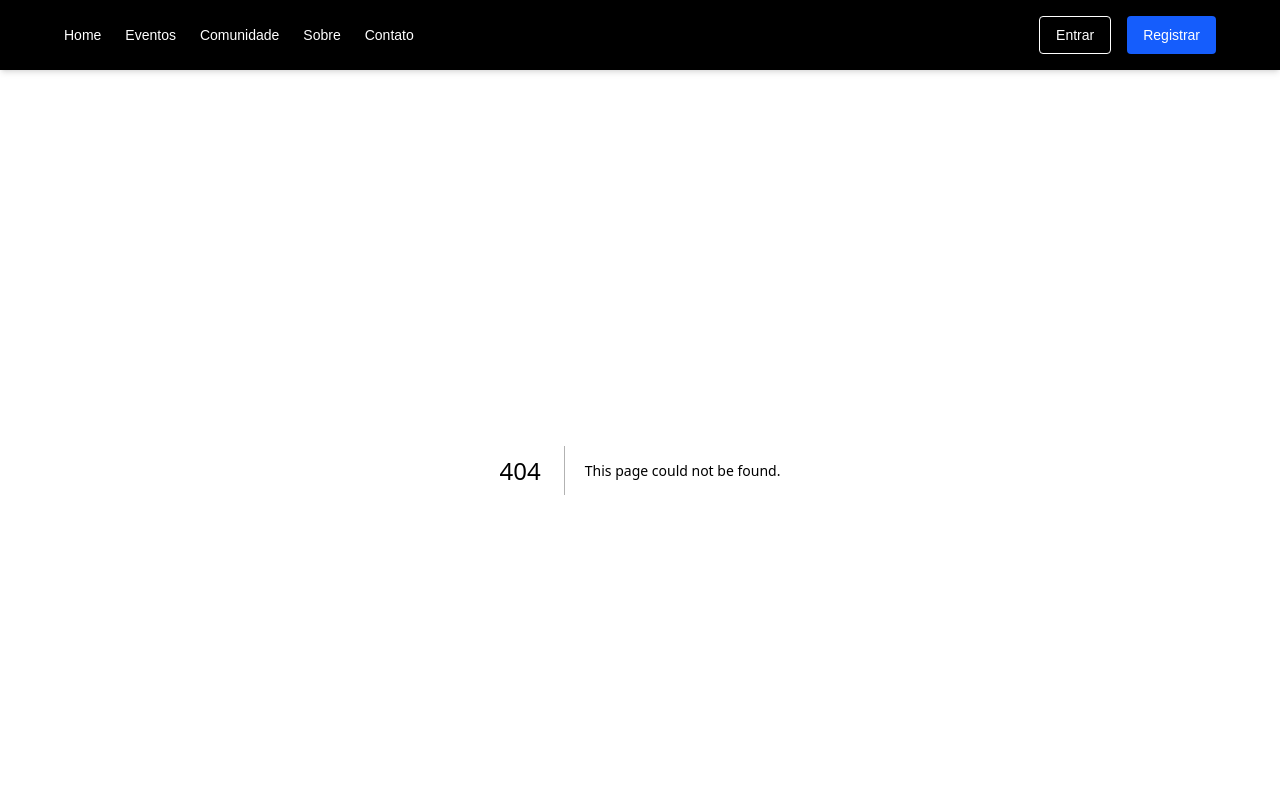
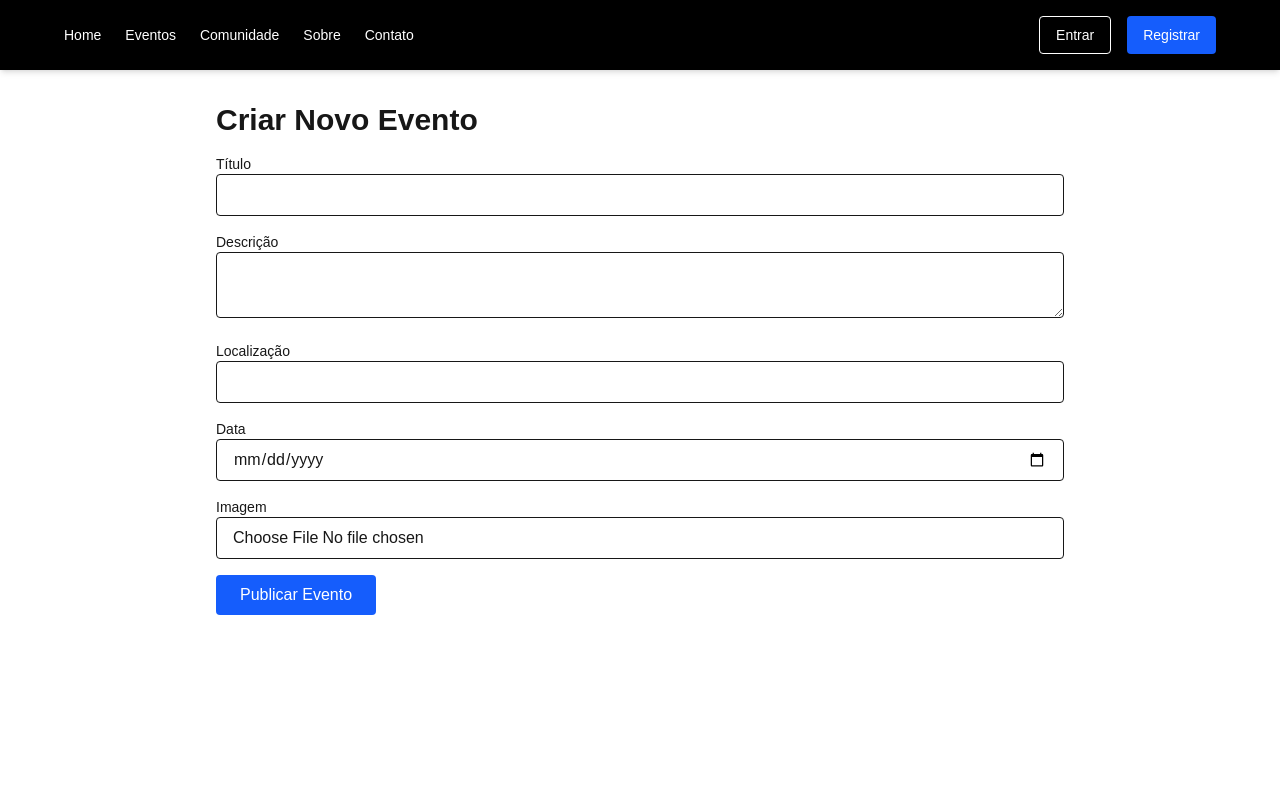
Before and after one commit to Philsycho/cms-calendario-eventos, a Next.js app in the folder cms-eventos-site/: page /postar in a window 1280 px wide. Before the commit this address had no page. Shown: the top 800 px of the page. Built offline with nearby package versions, Linux system fonts and the light colour scheme.

Commit message:
UPDATE - Postagem

```diff
--- /dev/null
+++ b/cms-eventos-site/src/app/api/eventos/route copy.ts
@@ -0,0 +1,42 @@
+import fs from 'fs';
+import path from 'path';
+import { NextResponse } from 'next/server';
+
+export async function POST(req: Request) {
+  try {
+    const formData = await req.formData();
+    const evento = JSON.parse(formData.get('evento') as string);
+    const imagem = formData.get('imagem') as File;
+
+    // Caminho correto para o arquivo de eventos
+    const eventosFilePath = path.join(process.cwd(), 'src/data/eventos.ts');
+
+    // Salvar a imagem na pasta public/img
+    const imagemPath = path.join(process.cwd(), 'public/img', imagem.name);
+    const buffer = Buffer.from(await imagem.arrayBuffer());
+    fs.writeFileSync(imagemPath, buffer);
+
+    // Ler o arquivo eventos.ts e adicionar o novo evento
+    let eventos = [];
+    try {
+      const eventosFile = fs.readFileSync(eventosFilePath, 'utf-8');
+      eventos = eval(eventosFile.replace('export const eventos = ', ''));
+    } catch (error) {
+      console.error('Erro ao ler o arquivo eventos.ts', error);
+      return NextResponse.json({ error: 'Erro ao ler o arquivo de eventos.' }, { status: 500 });
+    }
+
+    // Adiciona o novo evento
+    eventos.push(evento);
+
+    // Escrever os novos dados de volta no arquivo
+    const eventosData = `export const eventos = ${JSON.stringify(eventos, null, 2)};`;
+    fs.writeFileSync(eventosFilePath, eventosData);
+
+    return NextResponse.json({ message: 'Evento criado com sucesso!' }, { status: 200 });
+
+  } catch (error) {
+    console.error('Erro ao processar o evento:', error);
+    return NextResponse.json({ error: 'Erro ao criar o evento.' }, { status: 500 });
+  }
+}
--- /dev/null
+++ b/cms-eventos-site/src/app/api/eventos/route.ts
@@ -0,0 +1,40 @@
+import fs from 'fs';
+import path from 'path';
+import { NextResponse } from 'next/server';
+
+export async function POST(req: Request) {
+
+    const formData = await req.formData();
+    const evento = JSON.parse(formData.get('evento') as string);
+    //const imagem = formData.get('imagem') as File;
+
+    // Caminho correto para o arquivo de eventos
+    const eventosFilePath = path.join(process.cwd(), 'src/app/data/eventos.ts');
+
+    // Salvar a imagem na pasta public/img
+
+    //const imagemPath = path.join(process.cwd(), 'public/img', imagem.name);
+    //const buffer = Buffer.from(await imagem.arrayBuffer());
+    //fs.writeFileSync(imagemPath, buffer);
+
+    // Ler o arquivo eventos.ts e adicionar o novo evento
+    let eventos = [];
+      const eventosFile = fs.readFileSync(eventosFilePath, 'utf-8');
+      eventos = eval(eventosFile.replace('export const eventos = ', ''));
+
+      console.error('Erro ao ler o arquivo eventos.ts');
+      return NextResponse.json({ error: 'Erro ao ler o arquivo de eventos.' }, { status: 500 });
+
+
+    // Adiciona o novo evento
+    eventos.push(evento);
+
+    // Escrever os novos dados de volta no arquivo
+    const eventosData = `export const eventos = ${JSON.stringify(eventos, null, 2)};`;
+    fs.writeFileSync(eventosFilePath, eventosData);
+
+    //return NextResponse.json({ message: 'Evento criado com sucesso!' }, { status: 200 });
+
+    console.error('Erro ao processar o evento:');
+    return NextResponse.json({ error: 'Erro ao criar o evento.' }, { status: 500 });
+}
--- /dev/null
+++ b/cms-eventos-site/src/app/postar/page.tsx
@@ -0,0 +1,114 @@
+// src/app/postar/page.tsx
+'use client';
+import { useState } from 'react';
+
+export default function Postar() {
+  const [titulo, setTitulo] = useState('');
+  const [descricao, setDescricao] = useState('');
+  const [localizacao, setLocalizacao] = useState('');
+  const [data, setData] = useState('');
+  const [imagem, setImagem] = useState<File | null>(null);
+
+  const handleImageChange = (e: React.ChangeEvent<HTMLInputElement>) => {
+    if (e.target.files) {
+      setImagem(e.target.files[0]);
+    }
+  };
+
+  const handleSubmit = async (e: React.FormEvent) => {
+    e.preventDefault();
+
+    // Criando o evento com os dados do formulário
+    const evento = {
+      titulo,
+      descricao,
+      localizacao,
+      data,
+      imagem: imagem?.name || ''
+    };
+
+    // Enviar os dados do evento para o backend para salvar
+    const formData = new FormData();
+    formData.append('evento', JSON.stringify(evento));
+    if (imagem) formData.append('imagem', imagem);
+
+    const response = await fetch('/api/eventos', {
+      method: 'POST',
+      body: formData,
+    });
+
+    if (response.ok) {
+      alert('Evento criado com sucesso!');
+    } else {
+      alert('Falha ao criar o evento.');
+    }
+  };
+
+  return (
+    <div className="max-w-4xl mx-auto px-6 py-8">
+      <h1 className="text-3xl font-bold mb-4">Criar Novo Evento</h1>
+      <form onSubmit={handleSubmit}>
+        <div className="mb-4">
+          <label htmlFor="titulo" className="block text-sm font-medium">Título</label>
+          <input
+            type="text"
+            id="titulo"
+            value={titulo}
+            onChange={(e) => setTitulo(e.target.value)}
+            className="w-full px-4 py-2 border rounded"
+            required
+          />
+        </div>
+
+        <div className="mb-4">
+          <label htmlFor="descricao" className="block text-sm font-medium">Descrição</label>
+          <textarea
+            id="descricao"
+            value={descricao}
+            onChange={(e) => setDescricao(e.target.value)}
+            className="w-full px-4 py-2 border rounded"
+            required
+          />
+        </div>
+
+        <div className="mb-4">
+          <label htmlFor="localizacao" className="block text-sm font-medium">Localização</label>
+          <input
+            type="text"
+            id="localizacao"
+            value={localizacao}
+            onChange={(e) => setLocalizacao(e.target.value)}
+            className="w-full px-4 py-2 border rounded"
+            required
+          />
+        </div>
+
+        <div className="mb-4">
+          <label htmlFor="data" className="block text-sm font-medium">Data</label>
+          <input
+            type="date"
+            id="data"
+            value={data}
+            onChange={(e) => setData(e.target.value)}
+            className="w-full px-4 py-2 border rounded"
+            required
+          />
+        </div>
+
+        <div className="mb-4">
+          <label htmlFor="imagem" className="block text-sm font-medium">Imagem</label>
+          <input
+            type="file"
+            id="imagem"
+            onChange={handleImageChange}
+            className="w-full px-4 py-2 border rounded"
+          />
+        </div>
+
+        <button type="submit" className="px-6 py-2 bg-blue-600 text-white rounded">
+          Publicar Evento
+        </button>
+      </form>
+    </div>
+  );
+}
--- a/cms-eventos-site/src/components/Navbar.tsx
+++ b/cms-eventos-site/src/components/Navbar.tsx
@@ -9,7 +9,9 @@ export default function Navbar() {
         <a href="/">
           Home
         </a>
-        <a href="#">Eventos</a>
+        <a href="#">
+          Eventos
+        </a>
         <a href="#">Comunidade</a>
         <a href="#">Sobre</a>
         <a href="#">Contato</a>
```
Also changed, not shown: cms-eventos-site/public/img/Ayrton-Senna-da-McLaren-comemorando-a-vitória-no-GP-do-Brasil-de-F1-no-Autódr.webp (added).
